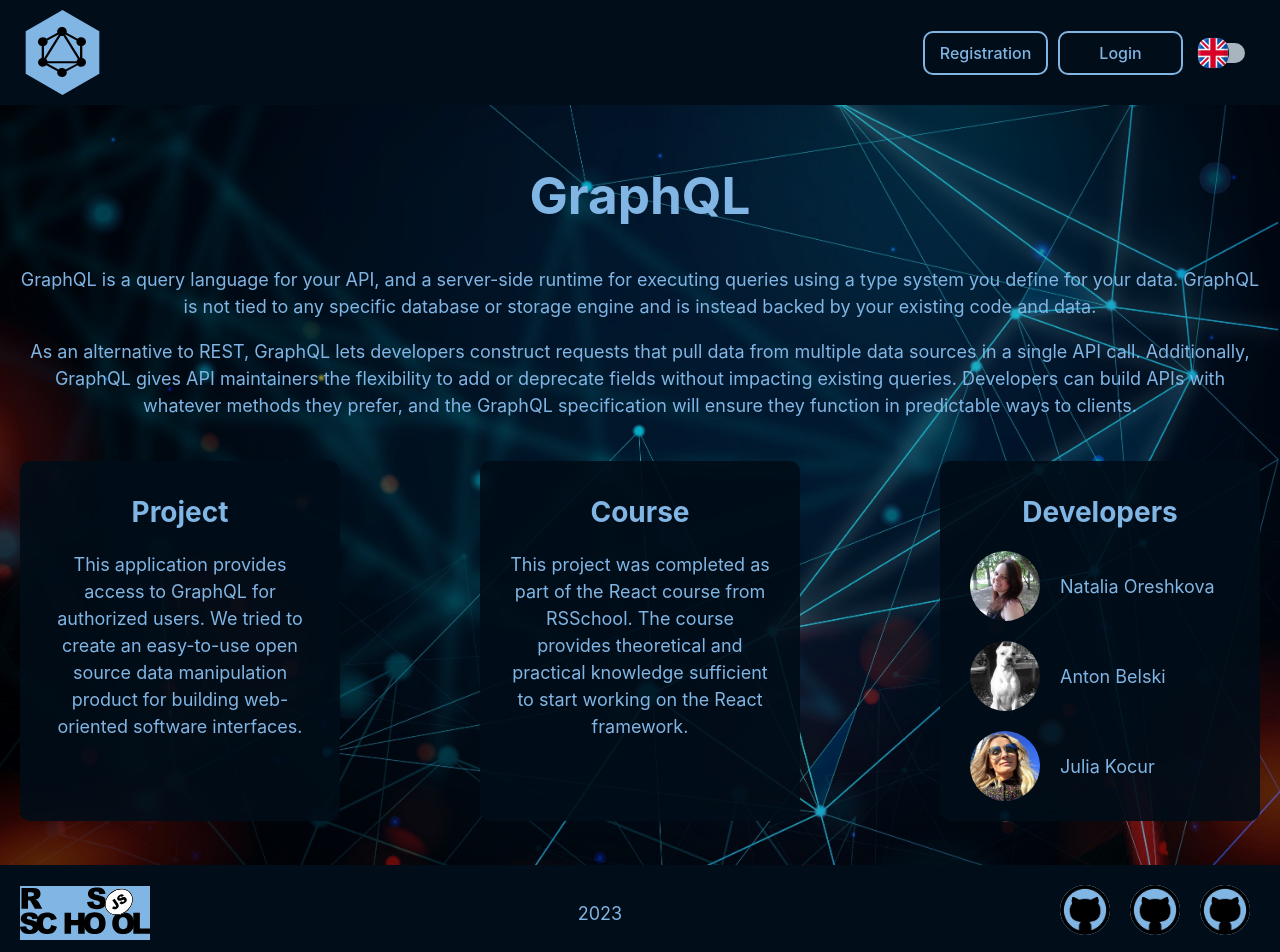
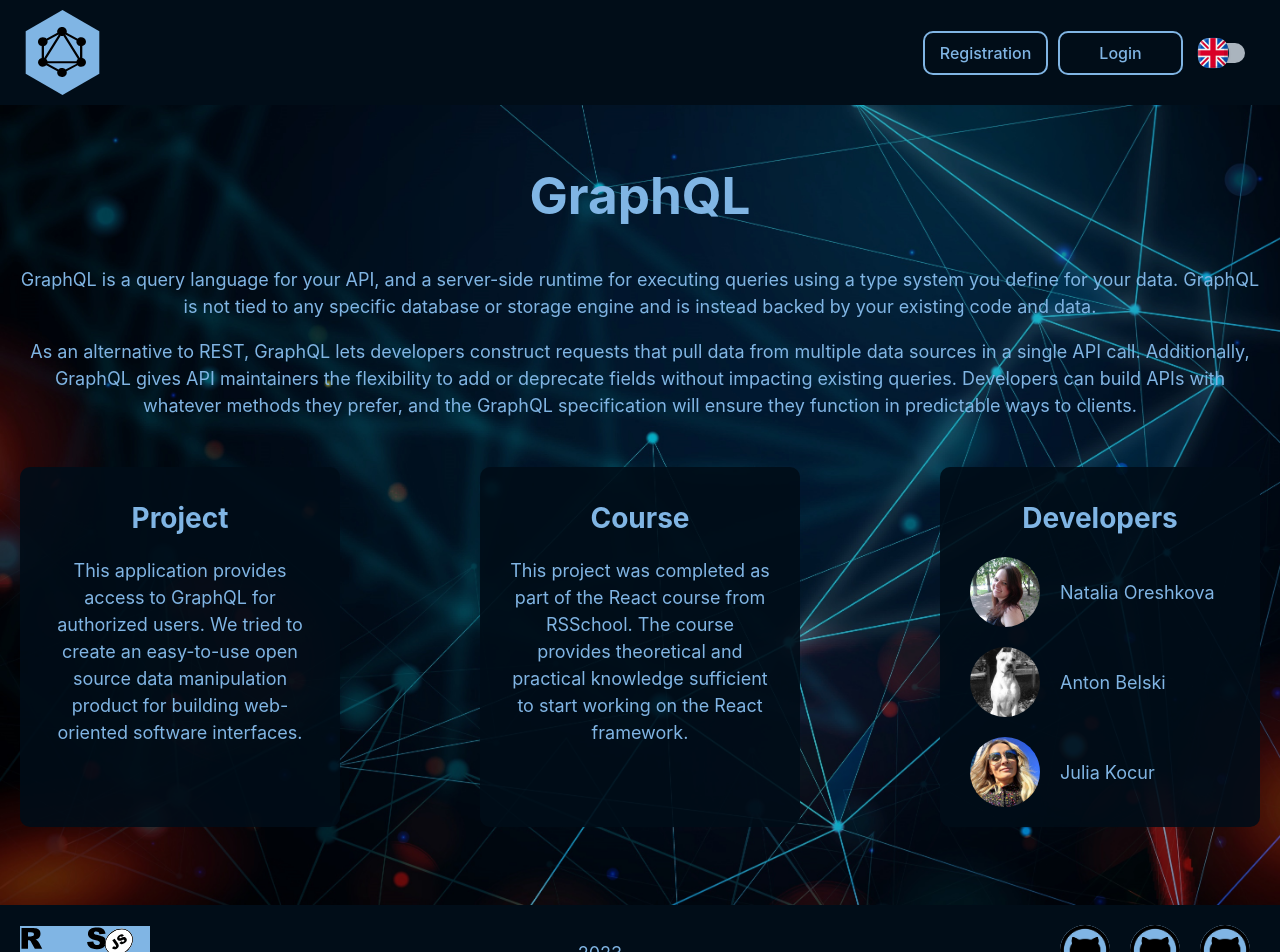
Before and after one commit to juliakocur/graphiql-app, a React (Vite) app: page / in a window 1280 px wide. Shown: the top 952 px of the page. Built offline with nearby package versions, Linux system fonts and the light colour scheme; no server answers.

Commit message:
fix: change welcome height

```diff
--- a/src/components/Header/Header.tsx
+++ b/src/components/Header/Header.tsx
@@ -8,7 +8,7 @@ const Header = () => {
   const [isScroll, setIsScroll] = useState(false);
 
   const scrollHandler = () => {
-    setIsScroll(window.scrollY > 30);
+    setIsScroll(window.scrollY > 10);
   };
   useEffect(() => {
     window.addEventListener('scroll', scrollHandler);
--- a/src/components/Welcome/Welcome.css
+++ b/src/components/Welcome/Welcome.css
@@ -3,6 +3,7 @@
   background-size: cover;
   display: flex;
   justify-content: center;
+  min-height: 100vh;
 }
 
 .welcome {
@@ -17,7 +18,7 @@
   align-items: center;
   flex-wrap: wrap;
   gap: 20px;
-  padding: 24px 0;
+  padding: 30px 0 50px;
 }
 
 .welcome-text {
--- a/src/index.css
+++ b/src/index.css
@@ -24,7 +24,6 @@
   flex-direction: column;
   justify-content: space-between;
   height: 100%;
-  overflow-x: hidden;
 }
 
 a {
@@ -44,6 +43,7 @@ body {
   min-width: 320px;
   min-height: 100vh;
   width: 100%;
+  overflow-x: hidden;
 }
 
 main {
```
